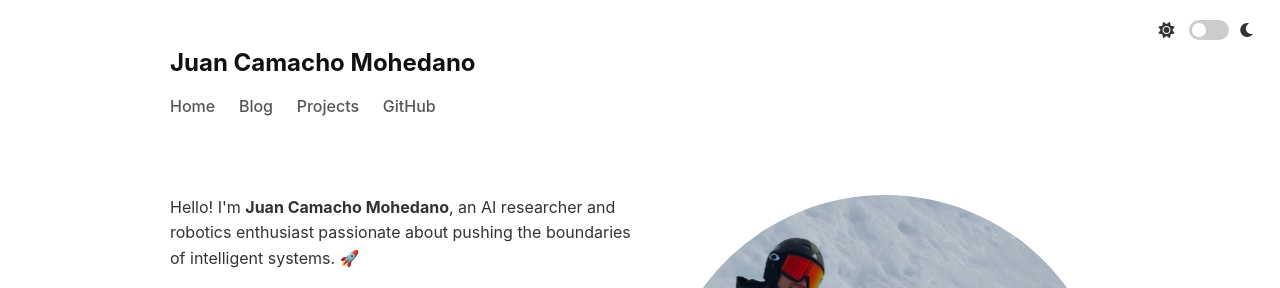
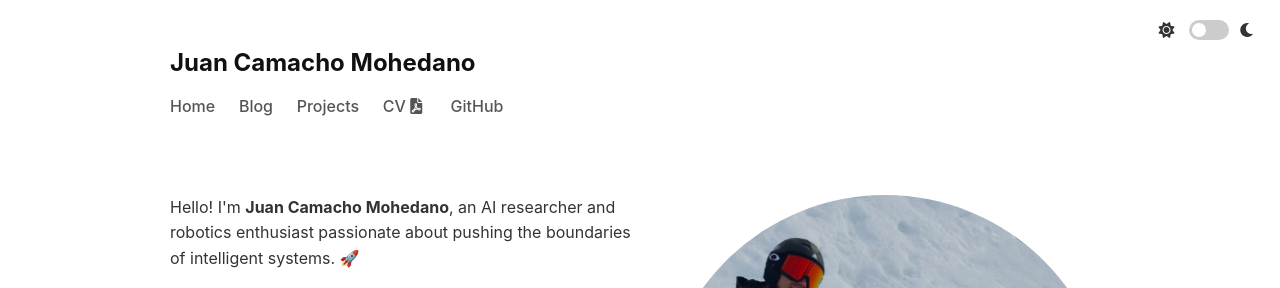
Before and after one commit to jucamohedano/jucamohedano.github.io, a Jekyll site: the page built from index.md, in a window 1280 px wide. Shown: the top 288 px of the page. Built offline with Jekyll 4.4.1, drawn with Linux system fonts in a browser that asks for light colours.

Commit message:
add my CV and link to hugging face

```diff
--- a/_layouts/default.html
+++ b/_layouts/default.html
@@ -32,6 +32,7 @@
                     <li><a href="{{ "/" | relative_url }}">Home</a></li>
                     <li><a href="{{ "/blog/" | relative_url }}">Blog</a></li>
                     <li><a href="{{ "/#projects" | relative_url }}">Projects</a></li>
+                    <li><a href="{{ "/assets/files/Juan_Camacho_CV.pdf" | relative_url }}" target="_blank">CV <i class="fas fa-file-pdf"></i></a></li>
                     <li><a href="https://github.com/{{ site.github_username }}" target="_blank">GitHub</a></li>
                 </ul>
             </nav>
```
Also changed, not shown: 1 other file.
